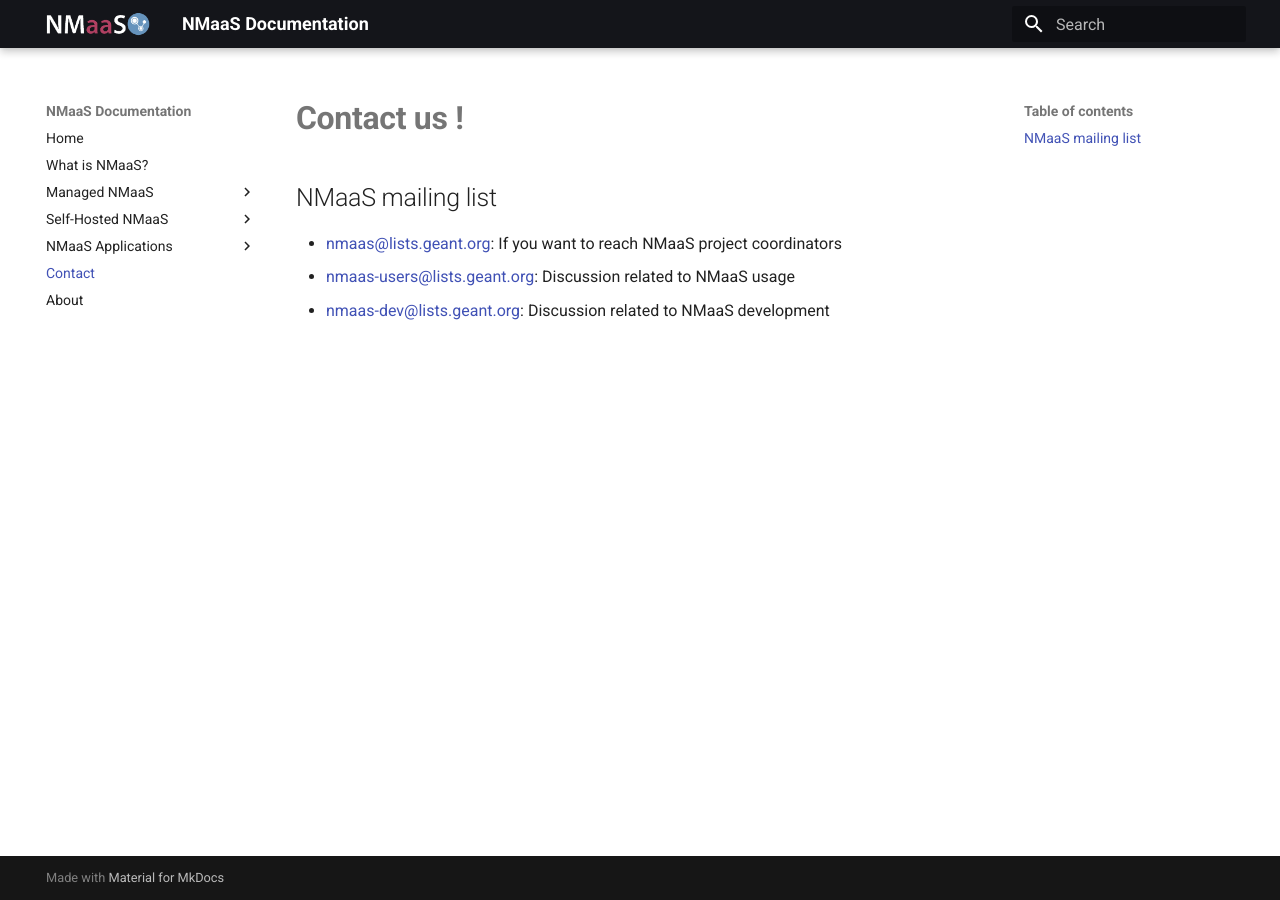
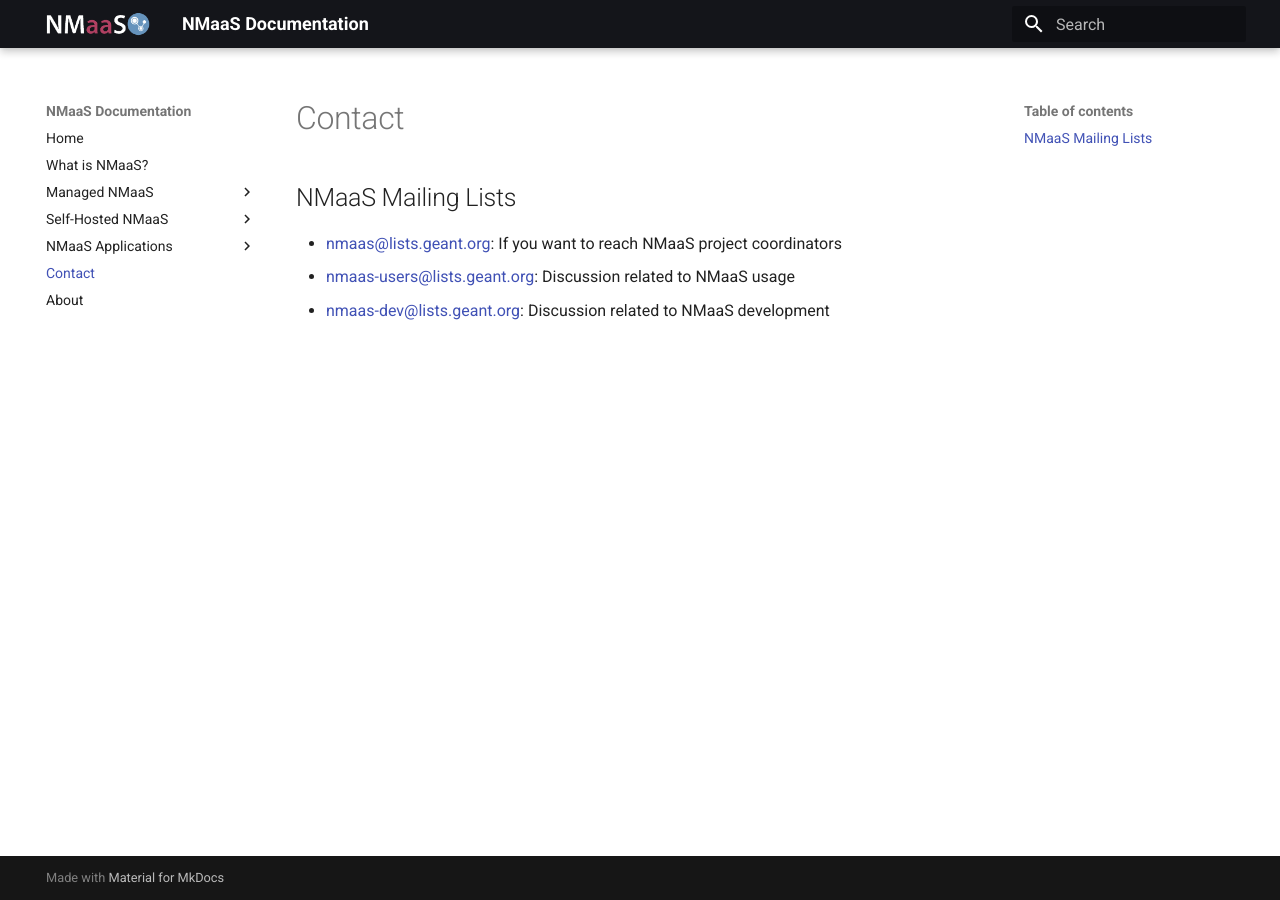
Before and after one commit to nmaas-platform/nmaas-docs, an MkDocs documentation site: the page built from docs/contact.md, in a window 1280 px wide. Built offline with MkDocs 1.6.1 and Material for MkDocs 9.7.7, drawn with Linux system fonts in a browser that asks for light colours.

Commit message:
Customize page headings

```diff
--- a/docs/contact.md
+++ b/docs/contact.md
@@ -1,6 +1,6 @@
-# **Contact us !**
+# Contact
 
-## NMaaS mailing list
+## NMaaS Mailing Lists
 
 - [nmaas@lists.geant.org](mailto:nmaas@lists.geant.org): If you want to reach NMaaS project coordinators
 - [nmaas-users@lists.geant.org](mailto:nmaas-users@lists.geant.org): Discussion related to NMaaS usage
```
Also changed, not shown: docs/managed-nmaas/introduction.md (+1 -1 lines), docs/managed-nmaas/nmaas-instances.md (+1 -0 lines), docs/nmaas-applications/new-application.md (+2 -0 lines), docs/self-hosted-nmaas/introduction.md (+1 -0 lines), docs/self-hosted-nmaas/quick-start.md (+1 -0 lines).
